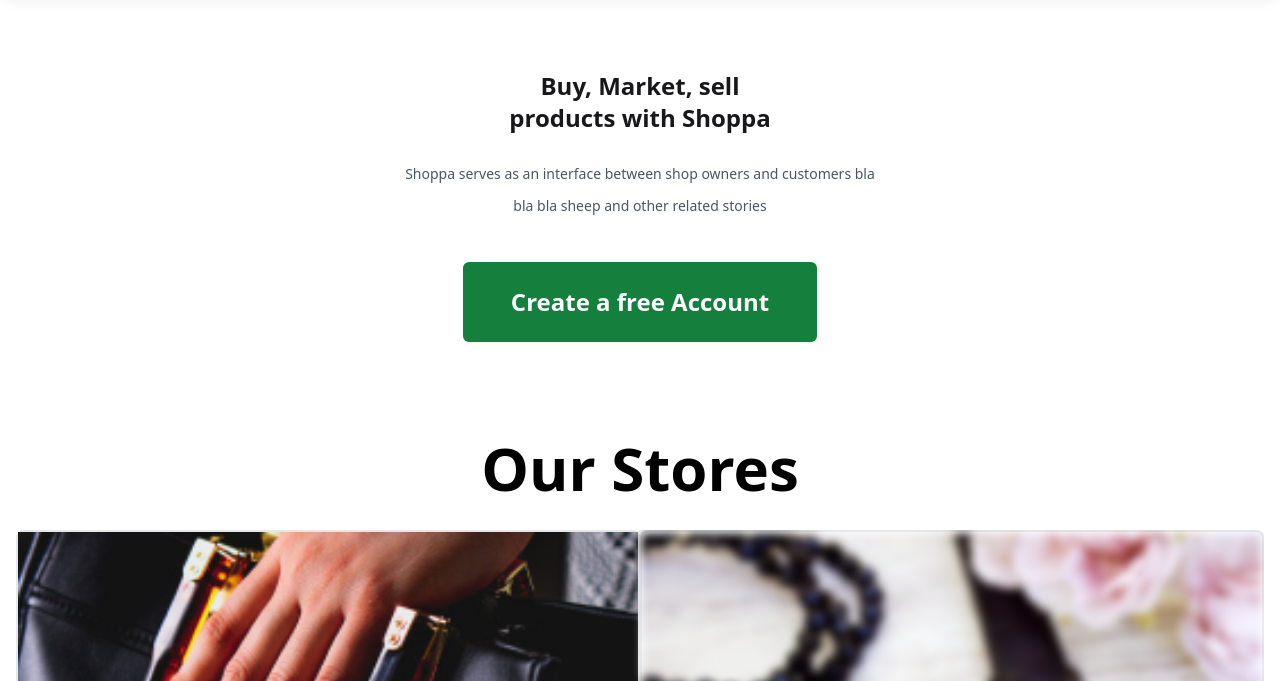
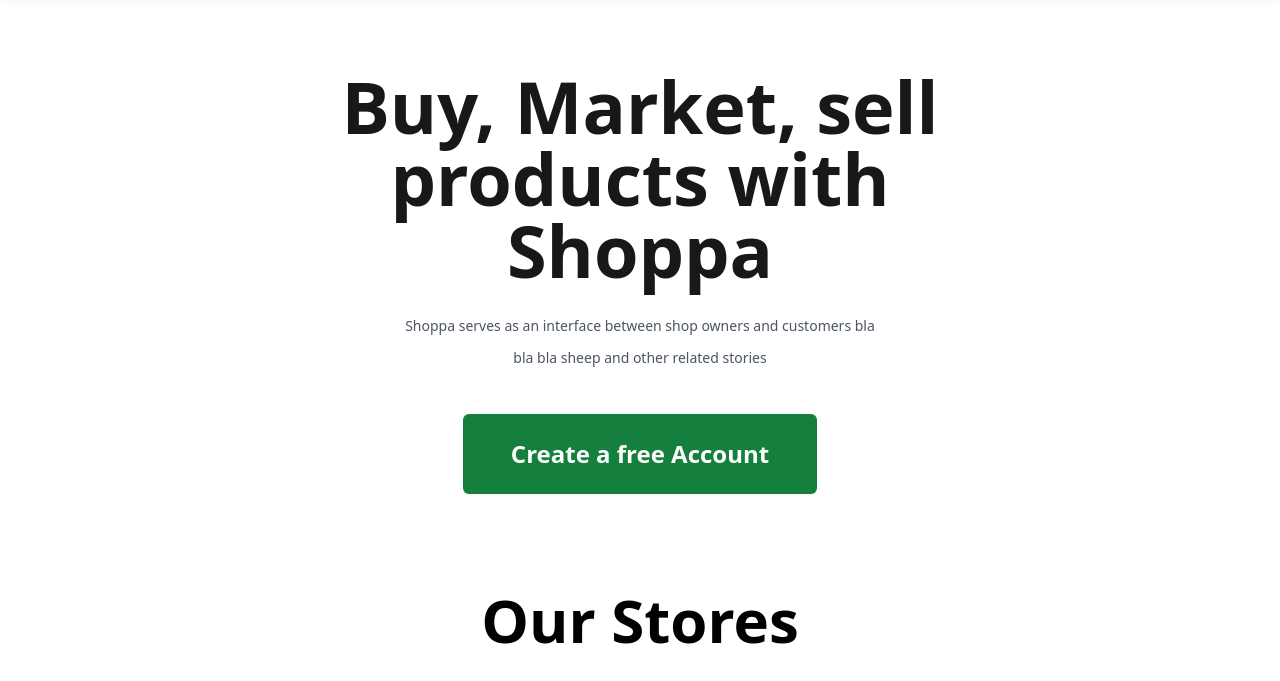
Before and after one commit to gracehally7/shoppawebsite, a website: page index.html in a window 1280 px wide. Shown: the part 86-767 px from the top of the page. Drawn offline with nearby package versions, Linux system fonts and the light colour scheme.

Commit message:
Update index.html

```diff
--- a/index.html
+++ b/index.html
@@ -85,7 +85,7 @@
         <div  class=" text-center">
           <h1 data-aos="fade-right"
           data-aos-delay="100"
-          data-aos-duration="3000" class="text-7xl font-bold text-zinc-900 sm:text-2xl  transition-300 duration-300 opacity-0"
+          data-aos-duration="3000" class="text-2xl font-bold text-zinc-900 lg:text-7xl  transition-300 duration-300 opacity-0"
           >Buy, Market, sell <br> products with Shoppa </h1>
           <p data-aos="fade-left"
           data-aos-delay="100"
```
